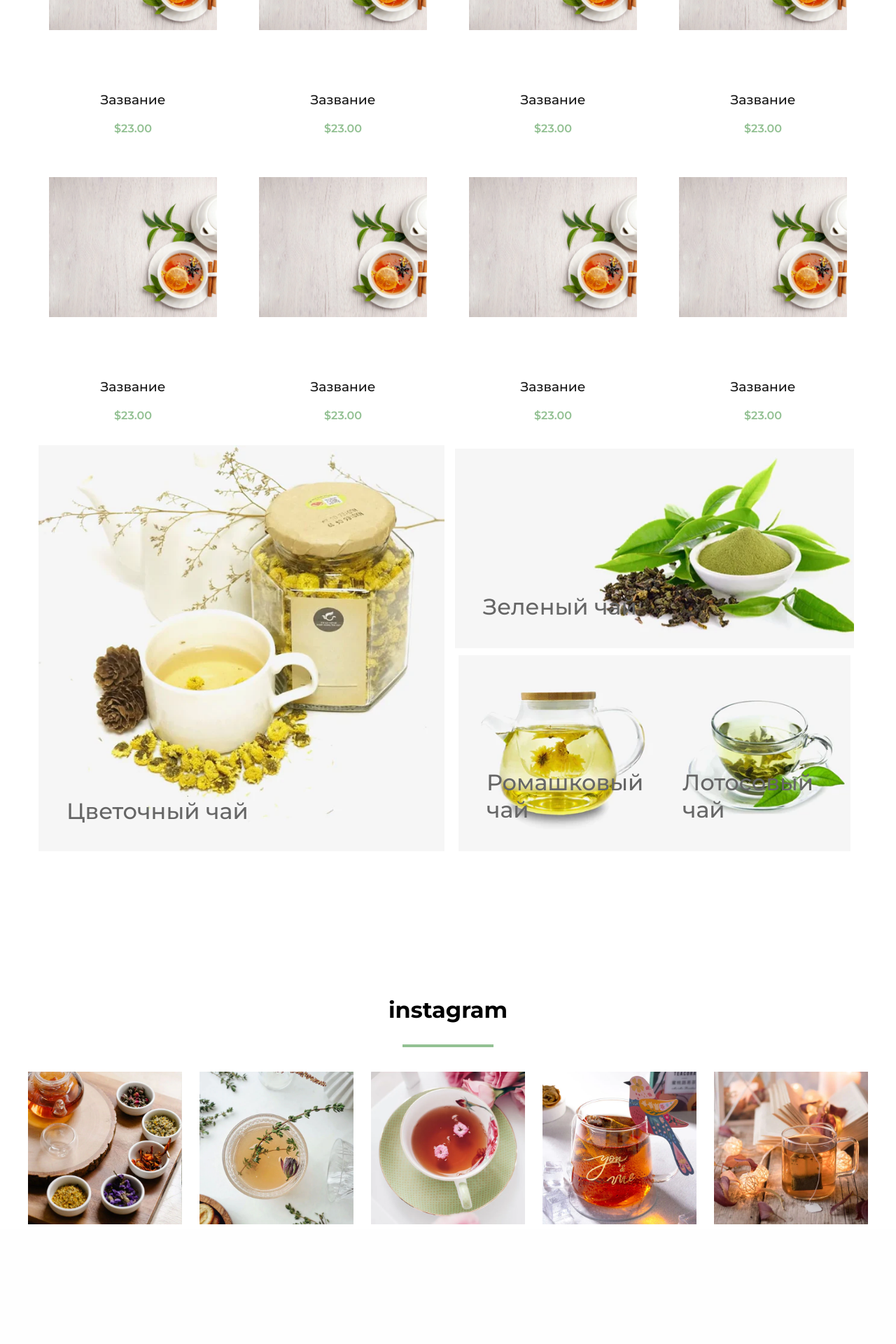
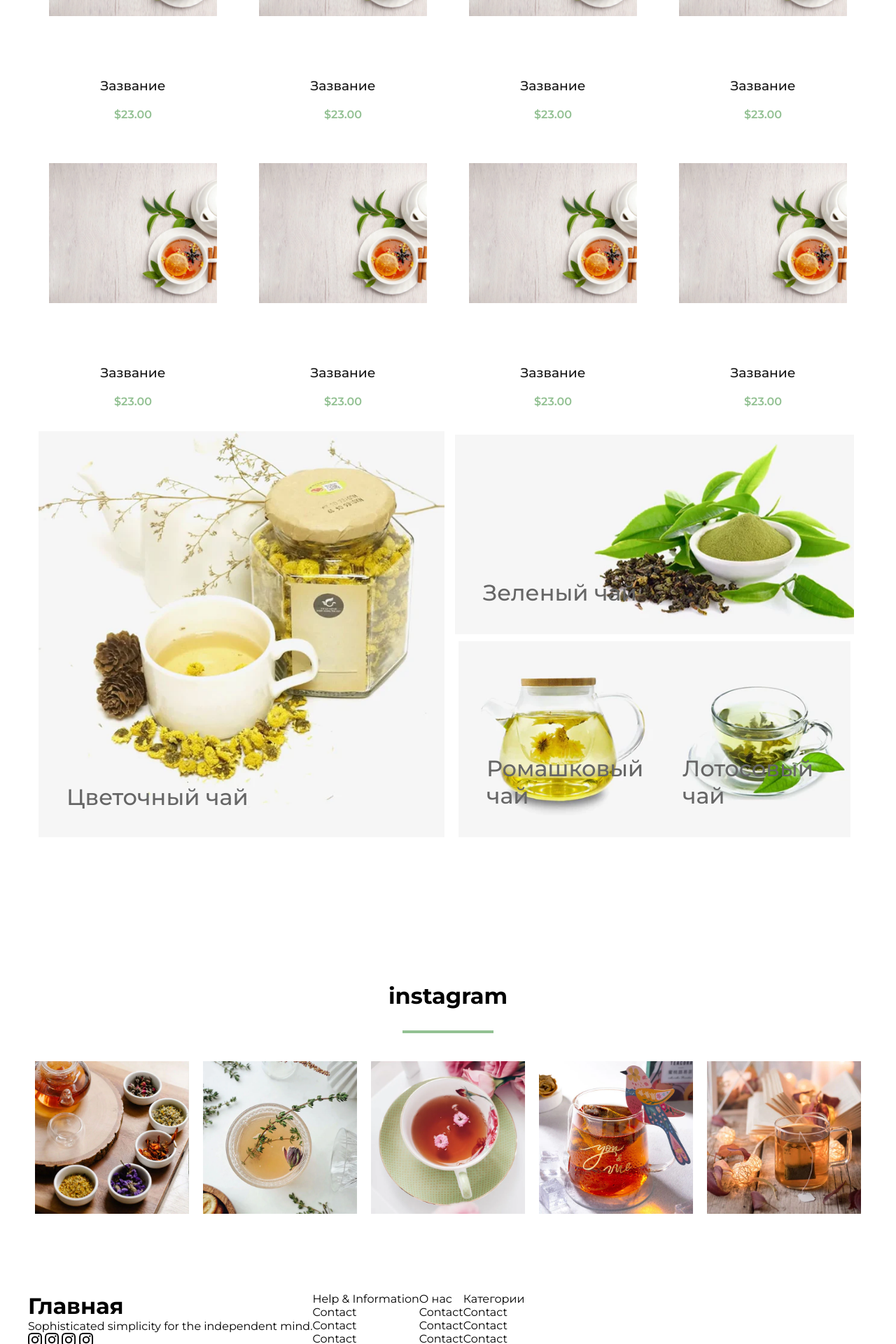
Before and after one commit to grachev21/antom_pronko_app1, a Django app: page / in a window 1280 px wide. Shown: the part 1600-3520 px from the top of the page at 70% size. Before the commit the page ends 3349 px from the top, so only its background shows below. Run offline with Django 3.2, Linux system fonts and the light colour scheme; parts of the project's set-up code (start-up, migrations or seed data) failed here and were passed over.

Commit message:
2342352345

```diff
--- /dev/null
+++ b/main/static/css/footer.css
@@ -0,0 +1,13 @@
+.block_footer {
+    margin-top: 100px;
+    margin-bottom: 100px;
+    width: 100%;
+    height: 250px;
+    display: flex;
+    align-items: stretch;
+}
+
+
+.element_1>.icons img {
+    width: 20px;
+}
--- a/main/static/css/home/adaptability.css
+++ /dev/null
@@ -1,8 +0,0 @@
-@media not (min-width: 1200px) {
-    .menu_open {
-        display: block;
-    }
-    .info_text {
-        display: none;
-    }
-}
--- a/main/static/css/home/content.css
+++ b/main/static/css/home/content.css
@@ -8,6 +8,10 @@
 .content {
     font-family: "Montserrat", sans-serif;
     width: 1200px;
+    display: flex;
+    align-items: center;
+    justify-content: center;
+    flex-direction: column;
 }
 
 .background {
--- a/main/static/css/home/hot_deal.css
+++ b/main/static/css/home/hot_deal.css
@@ -1,5 +1,5 @@
 .hot_deal {
-    margin-top: 200px;
+    margin-top: 100px;
     width: 100%;
     display: flex;
     align-items: center;
@@ -12,6 +12,7 @@
     font-size: 1.6em;
     font-weight: 500;
     letter-spacing: 2px;
+    text-align: center;
 }
 
 .hot_deal>.green_line {
@@ -27,12 +28,13 @@
     font-weight: 390;
     letter-spacing: 2px;
     margin-bottom: 100px;
+    text-align: center;
 }
 
 /* Images */
 .item_images_block {
     display: flex;
-    justify-content: space-between;
+    justify-content: center;
     flex-wrap: wrap;
     flex-direction: row;
 }
@@ -43,8 +45,9 @@
     height: 350px;
     margin: 30px;
     display: flex;
+    align-items: center;
     justify-content: space-between;
-    align-content: space-between;
+    align-content: center;
     flex-direction: column;
 }
 
--- a/main/static/css/home/images_line.css
+++ b/main/static/css/home/images_line.css
@@ -1,12 +1,11 @@
 .images_line {
     width: 100%;
-    height: 200px;
-    margin-top: 360px;
+    margin-top: 200px;
 }
 
 .images_line>.block_line {
     display: flex;
-    justify-content: space-between;
+    justify-content: center;
     align-content: center;
     flex-wrap: wrap;
     flex-direction: row;
--- a/main/static/css/home/instagram.css
+++ b/main/static/css/home/instagram.css
@@ -19,21 +19,24 @@
 
 .instagram_img {
     width: 100%;
-    height: 230px;
     overflow: hidden;
     display: flex;
-    align-items: center;
-    justify-content: space-between;
+    align-content: center;
+    flex-wrap: wrap;
+    flex-direction: row;
+    justify-content: center;
 }
 
 .instagram_content {
     display: flex;
+    flex-direction: row;
     justify-content: center;
     align-items: center;
     width: 220px;
     height: 220px;
     overflow: hidden;
     position: relative;
+    margin: 10px;
 }
 
 .instagram_photo {
--- a/main/static/css/home/photo_blog.css
+++ b/main/static/css/home/photo_blog.css
@@ -12,7 +12,7 @@
     margin: 5px;
     display: flex;
     align-items: center;
-    justify-content: flex-start;
+    justify-content: center;
 
     h1 {
         position: absolute;
@@ -48,6 +48,8 @@
     margin: 5px;
     width: 570px;
     height: 285px;
+    display: flex;
+    justify-content: center;
 
     h1 {
         position: absolute;
@@ -81,6 +83,8 @@
     position: relative;
     width: 280px;
     height: 280px;
+    display: flex;
+    justify-content: center;
 
     h1 {
         position: absolute;
@@ -106,6 +110,8 @@
     position: relative;
     width: 280px;
     height: 280px;
+    display: flex;
+    justify-content: center;
 
     h1 {
         position: absolute;
--- /dev/null
+++ b/main/static/js/adaptability.js
@@ -0,0 +1,48 @@
+const MENU_OPEN = document.querySelector(".menu_open");
+const SLOGAN_TITLE = document.querySelector("h1.title");
+const INFO_TEXT = document.querySelector(".info_text");
+const ITEM_IMAGES_LIST = document.querySelectorAll("a.item_images");
+const LEFT_BLOG_IMG = document.querySelector(".left_blog_img > a > img");
+const TOP_BLOG_IMG = document.querySelector(".top_blog_img > a > img");
+const LEFT_IMG = document.querySelector(".left_img > a > img");
+const RIGHT_IMG = document.querySelector(".right_img > a > img");
+const PHOTO_BLOG_H1_LIST = document.querySelectorAll(".photo_blog div h1");
+const INSTAGRAM_CONTENT_IMG_LIST = document.querySelectorAll("div.instagram_content a img");
+
+export function on() {
+    MENU_OPEN.setAttribute("style", "display: block;");
+    SLOGAN_TITLE.setAttribute("style", "font-size: 2.1em;");
+    INFO_TEXT.setAttribute("style", "display: none;");
+    cycle(ITEM_IMAGES_LIST, "width: 134px; height: 202px");
+    LEFT_BLOG_IMG.setAttribute("style", "width: 350px; height: 350px;");
+    TOP_BLOG_IMG.setAttribute("style", "width: 350px; height: 167px;");
+    LEFT_IMG.setAttribute("style", "width: 160px; height: 160px;");
+    RIGHT_IMG.setAttribute("style", "width: 160px; height: 160px;");
+    cycle(PHOTO_BLOG_H1_LIST, "font-size: 1.6em;", "on");
+    cycle(INSTAGRAM_CONTENT_IMG_LIST, "width: 170px; height: 170px;", "on");
+}
+
+export function off() {
+    MENU_OPEN.removeAttribute("style");
+    SLOGAN_TITLE.removeAttribute("style");
+    INFO_TEXT.removeAttribute("style");
+    cycle(ITEM_IMAGES_LIST, null, "off");
+    LEFT_BLOG_IMG.removeAttribute("style");
+    TOP_BLOG_IMG.removeAttribute("style");
+    LEFT_IMG.removeAttribute("style");
+    RIGHT_IMG.removeAttribute("style");
+    cycle(PHOTO_BLOG_H1_LIST, null, "off");
+    cycle(INSTAGRAM_CONTENT_IMG_LIST, null, "off");
+}
+
+
+function cycle(params, style, flag) {
+    for (let index = 0; index < params.length; index++) {
+        if (flag == "on") {
+            params[index].setAttribute("style", style)
+        }
+        if (flag == "off") {
+            params[index].removeAttribute("style")
+        }
+    }
+}
--- a/main/static/js/home.js
+++ b/main/static/js/home.js
@@ -1,112 +1,31 @@
 import { mobile_menu } from './mobile_menu.js';
+import { show_block } from './show_block.js';
+import { image_line } from "./image_line.js";
+import { hot_deal } from './hot_deal.js';
+import { photo_blog } from './photo_blog.js';
+import { instagram } from './instagram.js';
+import { on, off } from './adaptability.js';
+
 
 window.onload = function main() {
 
-    show_block()
-
-    // Show block *****************************
-    function show_block(flag) {
-        if (flag) {
-            document.querySelector("body").onmouseover = function (event) {
-                let target = event.target
-                let class_name = target.className.split(" ")[0]
-
-                if (class_name == "link_home") { show(class_name, "link_home", ".block_img") }
-                if (class_name == "catalog") { show(class_name, "catalog", ".block_catalog") }
-                if (class_name == "information") { show(class_name, "information") }
-                if (class_name == "help") { show(class_name, "help") }
-                if (class_name == "background" || class_name == "block_content" || class_name == "info_text" || class_name == "block-content") {
-                    hide()
-                }
-            }
-        }
-        function show(name, block) {
-            let left = document.getElementById(name).offsetLeft
-            let on = `z-index: 50; top: 40px; opacity: 100%; transition: opacity 1s, top .3s; left: ${left - 20}px;`
-            document.querySelector(".show_home_block").setAttribute("style", on);
-            document.querySelector(block).setAttribute("style", "visibility: inherit;")
-        }
-
-        function hide() {
-            let left = document.getElementById("show_home_block").offsetLeft
-            let off = `visibility: hidden; top: 83px; left: ${left}px; opacity: 0%; transition: .1s;`
-            document.querySelector(".show_home_block").setAttribute("style", off);
-
-            let all_blocks = document.getElementById("show_home_block").children
-            for (let index = 0; index < all_blocks.length; index++) {
-                all_blocks[index].setAttribute("style", "visibility: hidden; transition: .1s;");
-            }
+    window.addEventListener("resize", mobile);
+    document.addEventListener("DOMContentLoaded", mobile())
+    function mobile() {
+        console.log("change_size");
+        const change_mobile = document.documentElement.clientWidth;
+        if (change_mobile <= 1200) {
+            on()
+        } else {
+            off()
         }
     }
 
+
+    show_block()
     mobile_menu()
-
-    // Images line ****************************************
-    const links = document.querySelectorAll(".links_shop>.links");
-    const img = document.querySelectorAll(".img_block img");
-
-    for (let index = 0; index < links.length; index++) {
-
-        links[index].addEventListener("mouseover",
-            function () { this.classList.add("links_activate"); });
-
-        img[index].addEventListener("mouseenter",
-            function () { this.classList.add("zoom"); });
-        img[index].addEventListener("mouseleave",
-            function () { this.classList.remove("zoom"); });
-    }
-
-
-    const images_hot_deal = document.querySelectorAll(".item_images");
-    const panel_links = document.querySelectorAll(".panel_links")
-    const icons = document.querySelectorAll("div.block_panel_links")
-
-    for (let index = 0; index < images_hot_deal.length; index++) {
-        images_hot_deal[index].addEventListener("mouseover",
-            function () { panel_links[index].setAttribute("style", "opacity: 70%; bottom: 120px; transition: .9s;") }
-        )
-        images_hot_deal[index].addEventListener("mouseleave",
-            function () { panel_links[index].setAttribute("style", "opacity: 0%; bottom: 50px; transition: .9s;") }
-        )
-    }
-
-    for (let index = 0; index < icons.length; index++) {
-        icons[index].addEventListener("mouseover",
-            function () { icons[index].classList.add("invert_icons") }
-        )
-        icons[index].addEventListener("mouseleave",
-            function () { icons[index].classList.remove("invert_icons") }
-        )
-    }
-
-
-    const photo_blog = document.querySelectorAll(".photo_blog img");
-    for (let index = 0; index < photo_blog.length; index++) {
-        photo_blog[index].addEventListener("mouseover",
-            function () { this.classList.add("zoom") }
-        )
-        photo_blog[index].addEventListener("mouseleave",
-            function () { this.classList.remove("zoom") }
-        )
-    }
-
-    const instagram = document.querySelectorAll(".instagram_photo");
-    const instagram_icon = document.querySelectorAll(".instagram_icon");
-    for (let index = 0; index < instagram.length; index++) {
-        instagram[index].addEventListener("mouseover",
-            function () {
-                this.classList.add("zoom", "blackout");
-                instagram_icon[index].setAttribute("style", "opacity: 100%; transition: .9s;");
-            }
-        )
-        instagram[index].addEventListener("mouseleave",
-            function () {
-                this.classList.remove("zoom", "blackout")
-                instagram_icon[index].setAttribute("style", "opacity: 0%; transition: .9s;");
-            }
-        )
-    }
-
-
-
+    image_line()
+    hot_deal()
+    photo_blog()
+    instagram()
 }
--- /dev/null
+++ b/main/static/js/hot_deal.js
@@ -0,0 +1,23 @@
+export function hot_deal() {
+    const images_hot_deal = document.querySelectorAll(".item_images");
+    const panel_links = document.querySelectorAll(".panel_links")
+    const icons = document.querySelectorAll("div.block_panel_links")
+
+    for (let index = 0; index < images_hot_deal.length; index++) {
+        images_hot_deal[index].addEventListener("mouseover",
+            function () { panel_links[index].setAttribute("style", "opacity: 70%; bottom: 120px; transition: .9s;") }
+        )
+        images_hot_deal[index].addEventListener("mouseleave",
+            function () { panel_links[index].setAttribute("style", "opacity: 0%; bottom: 50px; transition: .9s;") }
+        )
+    }
+
+    for (let index = 0; index < icons.length; index++) {
+        icons[index].addEventListener("mouseover",
+            function () { icons[index].classList.add("invert_icons") }
+        )
+        icons[index].addEventListener("mouseleave",
+            function () { icons[index].classList.remove("invert_icons") }
+        )
+    }
+}
--- /dev/null
+++ b/main/static/js/image_line.js
@@ -0,0 +1,15 @@
+export function image_line() {
+    const links = document.querySelectorAll(".links_shop>.links");
+    const img = document.querySelectorAll(".img_block img");
+
+    for (let index = 0; index < links.length; index++) {
+
+        links[index].addEventListener("mouseover",
+            function () { this.classList.add("links_activate"); });
+
+        img[index].addEventListener("mouseenter",
+            function () { this.classList.add("zoom"); });
+        img[index].addEventListener("mouseleave",
+            function () { this.classList.remove("zoom"); });
+    }
+}
--- /dev/null
+++ b/main/static/js/instagram.js
@@ -0,0 +1,18 @@
+export function instagram() {
+    const instagram = document.querySelectorAll(".instagram_photo");
+    const instagram_icon = document.querySelectorAll(".instagram_icon");
+    for (let index = 0; index < instagram.length; index++) {
+        instagram[index].addEventListener("mouseover",
+            function () {
+                this.classList.add("zoom", "blackout");
+                instagram_icon[index].setAttribute("style", "opacity: 100%; transition: .9s;");
+            }
+        )
+        instagram[index].addEventListener("mouseleave",
+            function () {
+                this.classList.remove("zoom", "blackout")
+                instagram_icon[index].setAttribute("style", "opacity: 0%; transition: .9s;");
+            }
+        )
+    }
+}
--- a/main/static/js/mobile_menu.js
+++ b/main/static/js/mobile_menu.js
@@ -2,7 +2,7 @@
     document.querySelector("body").onclick = function (event) {
         let target = event.target
         let class_name = target.className
-        console.log(class_name);
+
         if (class_name == "menu_open") {
             document.querySelector(".exhaust_menu").setAttribute("style", "left: 0px; transition: .9s;")
         }
--- /dev/null
+++ b/main/static/js/photo_blog.js
@@ -0,0 +1,11 @@
+export function photo_blog() {
+    const photo_blog = document.querySelectorAll(".photo_blog img");
+    for (let index = 0; index < photo_blog.length; index++) {
+        photo_blog[index].addEventListener("mouseover",
+            function () { this.classList.add("zoom") }
+        )
+        photo_blog[index].addEventListener("mouseleave",
+            function () { this.classList.remove("zoom") }
+        )
+    }
+}
--- /dev/null
+++ b/main/static/js/show_block.js
@@ -0,0 +1,33 @@
+export function show_block(flag) {
+    if (flag) {
+        document.querySelector("body").onmouseover = function (event) {
+            let target = event.target
+            let class_name = target.className.split(" ")[0]
+
+            if (class_name == "link_home") { show(class_name, "link_home", ".block_img") }
+            if (class_name == "catalog") { show(class_name, "catalog", ".block_catalog") }
+            if (class_name == "information") { show(class_name, "information") }
+            if (class_name == "help") { show(class_name, "help") }
+            if (class_name == "background" || class_name == "block_content" || class_name == "info_text" || class_name == "block-content") {
+                hide()
+            }
+        }
+    }
+    function show(name, block) {
+        let left = document.getElementById(name).offsetLeft
+        let on = `z-index: 50; top: 40px; opacity: 100%; transition: opacity 1s, top .3s; left: ${left - 20}px;`
+        document.querySelector(".show_home_block").setAttribute("style", on);
+        document.querySelector(block).setAttribute("style", "visibility: inherit;")
+    }
+
+    function hide() {
+        let left = document.getElementById("show_home_block").offsetLeft
+        let off = `visibility: hidden; top: 83px; left: ${left}px; opacity: 0%; transition: .1s;`
+        document.querySelector(".show_home_block").setAttribute("style", off);
+
+        let all_blocks = document.getElementById("show_home_block").children
+        for (let index = 0; index < all_blocks.length; index++) {
+            all_blocks[index].setAttribute("style", "visibility: hidden; transition: .1s;");
+        }
+    }
+}
--- a/main/templates/main/base.html
+++ b/main/templates/main/base.html
@@ -1,4 +1,6 @@
 {% load static %}
+{% load main_tag %}
+
 <!DOCTYPE html>
 <html lang="en">
 
@@ -6,18 +8,7 @@
   <meta charset="UTF-8" />
 
   <meta name="viewport" content="width=device-width, initial-scale=1">
-
-  <link rel="stylesheet" href="{% static '/css/settings.css' %}" />
-  <link rel="stylesheet" href="{% static '/css/home/animation.css' %}" />
-  <link rel="stylesheet" href="{% static '/css/home/content.css' %}" />
-  <link rel="stylesheet" href="{% static '/css/home/header.css' %}" />
-  <link rel="stylesheet" href="{% static '/css/home/mobile_menu.css' %}" />
-  <link rel="stylesheet" href="{% static '/css/home/slogan.css' %}" />
-  <link rel="stylesheet" href="{% static '/css/home/images_line.css' %}" />
-  <link rel="stylesheet" href="{% static '/css/home/hot_deal.css' %}" />
-  <link rel="stylesheet" href="{% static '/css/home/photo_blog.css' %}" />
-  <link rel="stylesheet" href="{% static '/css/home/instagram.css' %}" />
-  <link rel="stylesheet" href="{% static '/css/home/adaptability.css' %}" />
+  {% style_tag %}
 
   <!-- Favicons for different platforms -->
   <link rel="preconnect" href="https://fonts.googleapis.com" />
@@ -44,30 +35,56 @@
 
       <img src="{% static '/images/main_bg_img.jpg' %}" alt="" class="background" />
 
-      <footer>
       <div class="block_footer">
-          <div class="element">
-            <div class="logo"></div>
-            <div class="comments_1"></div>
-            <div class="icons"></div>
+        <div class="element_1">
+          <div class="logo">
+            <h1>Главная</h1>
+          </div>
+          <div class="comments_1">
+            <p>Sophisticated simplicity for the
+              independent mind.</p>
+          </div>
+          <div class="icons">
+            <img src="{% static 'icons/instagram.png' %}" alt="">
+            <img src="{% static 'icons/instagram.png' %}" alt="">
+            <img src="{% static 'icons/instagram.png' %}" alt="">
+            <img src="{% static 'icons/instagram.png' %}" alt="">
+          </div>
         </div>
 
         <div class="element_2">
-            <div class="title"></div>
-            <div class="list"></div>
+          <div class="title">Help & Information</div>
+          <div class="list">
+            <p>Contact</p>
+            <p>Contact</p>
+            <p>Contact</p>
+            <p>Contact</p>
+            <p>Contact</p>
+          </div>
         </div>
         <div class="element_3">
-            <div class="title"></div>
-            <div class="list"></div>
+          <div class="title">О нас</div>
+          <div class="list">
+            <p>Contact</p>
+            <p>Contact</p>
+            <p>Contact</p>
+            <p>Contact</p>
+            <p>Contact</p>
+          </div>
         </div>
         <div class="element_4">
-            <div class="title"></div>
-            <div class="list"></div>
+          <div class="title">Категории</div>
+          <div class="list">
+            <p>Contact</p>
+            <p>Contact</p>
+            <p>Contact</p>
+            <p>Contact</p>
+            <p>Contact</p>
+          </div>
+        </div>
       </div>
 
-        </div>
 
-      </footer>
     </div>
   </div>
 
--- /dev/null
+++ b/main/templates/main/tags/style_tag.html
@@ -0,0 +1,14 @@
+{% load static %}
+
+<link rel="stylesheet" href="{% static '/css/settings.css' %}" />
+<link rel="stylesheet" href="{% static '/css/home/animation.css' %}" />
+<link rel="stylesheet" href="{% static '/css/home/content.css' %}" />
+<link rel="stylesheet" href="{% static '/css/home/header.css' %}" />
+<link rel="stylesheet" href="{% static '/css/home/mobile_menu.css' %}" />
+<link rel="stylesheet" href="{% static '/css/home/slogan.css' %}" />
+<link rel="stylesheet" href="{% static '/css/home/images_line.css' %}" />
+<link rel="stylesheet" href="{% static '/css/home/hot_deal.css' %}" />
+<link rel="stylesheet" href="{% static '/css/home/photo_blog.css' %}" />
+<link rel="stylesheet" href="{% static '/css/home/instagram.css' %}" />
+<link rel="stylesheet" href="{% static '/css/home/adaptability.css' %}" />
+<link rel="stylesheet" href="{% static '/css/footer.css' %}" />
--- a/main/templatetags/main_tag.py
+++ b/main/templatetags/main_tag.py
@@ -16,3 +16,8 @@
 @register.inclusion_tag('main/tags/mobile_menu.html')
 def mobile_menu():
     pass
+
+
+@register.inclusion_tag('main/tags/style_tag.html')
+def style_tag():
+    pass
```
Also changed, not shown: main/static/css/home/slogan.css (+13 -9 lines). Lines whose indentation alone changed are shown as unchanged.
